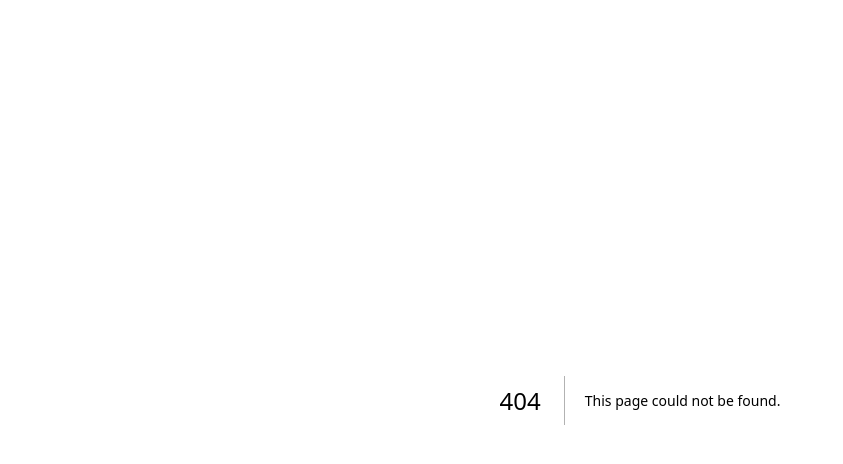
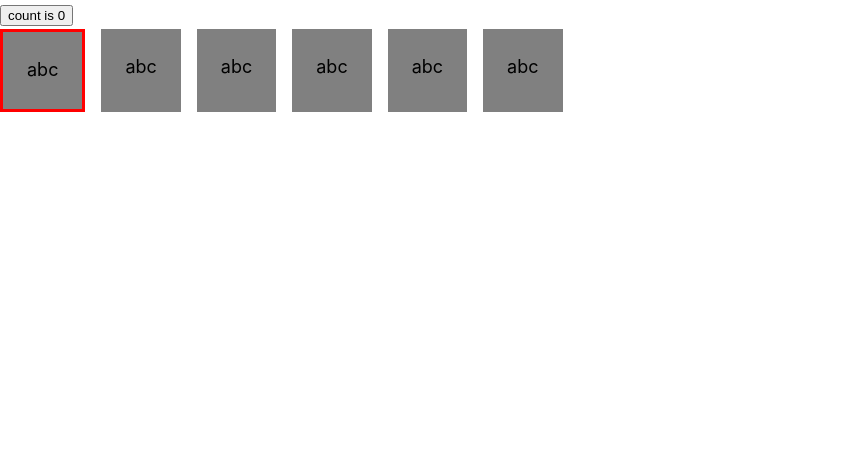
Before and after one commit to loringabriel/nextjs-blog, a Next.js app: page /test in a window 1280 px wide. Before the commit this address had no page. Shown: the top 464 px of the page, without its empty margins (0-843 px from the left). Built offline with nearby package versions, Linux system fonts and the light colour scheme.

Commit message:
test route

```diff
--- /dev/null
+++ b/pages/test.tsx
@@ -0,0 +1,39 @@
+import { useCallback, useEffect, useState } from "react"
+
+export default function Page (){
+
+    const [count, setCount] = useState(0)
+
+  const items = [1,2,3,4,5,6]
+  const [selectedItem, setSelectedItem] = useState(0)
+
+  const fn = useCallback((e) => {
+    console.log('aaaa', e)
+  if(e.key ==='ArrowRight' || e.keyCode === 39){
+    setSelectedItem(prev => prev + 1)
+  }
+
+  if(e.key ==='ArrowLeft' || e.keyCode === 37){
+    setSelectedItem(prev => prev - 1)
+  }
+},[])
+
+  useEffect(()=>{
+
+
+    window.addEventListener('keydown', fn)
+
+    // return window.removeEventListener('keydown', fn)
+  },[fn])
+    return (
+        <div>
+
+<button onClick={() => setCount((count) => count + 1)}>
+          count is {count}
+        </button>
+        <div style={{display:'flex', gap:'16px'}}>
+        {items.map((item, index) => <div style={{backgroundColor:'gray', padding: 24, border: selectedItem === index ? '3px solid red' :''}} key={item}>abc</div>)}
+        </div>
+
+        </div>)
+}
```
